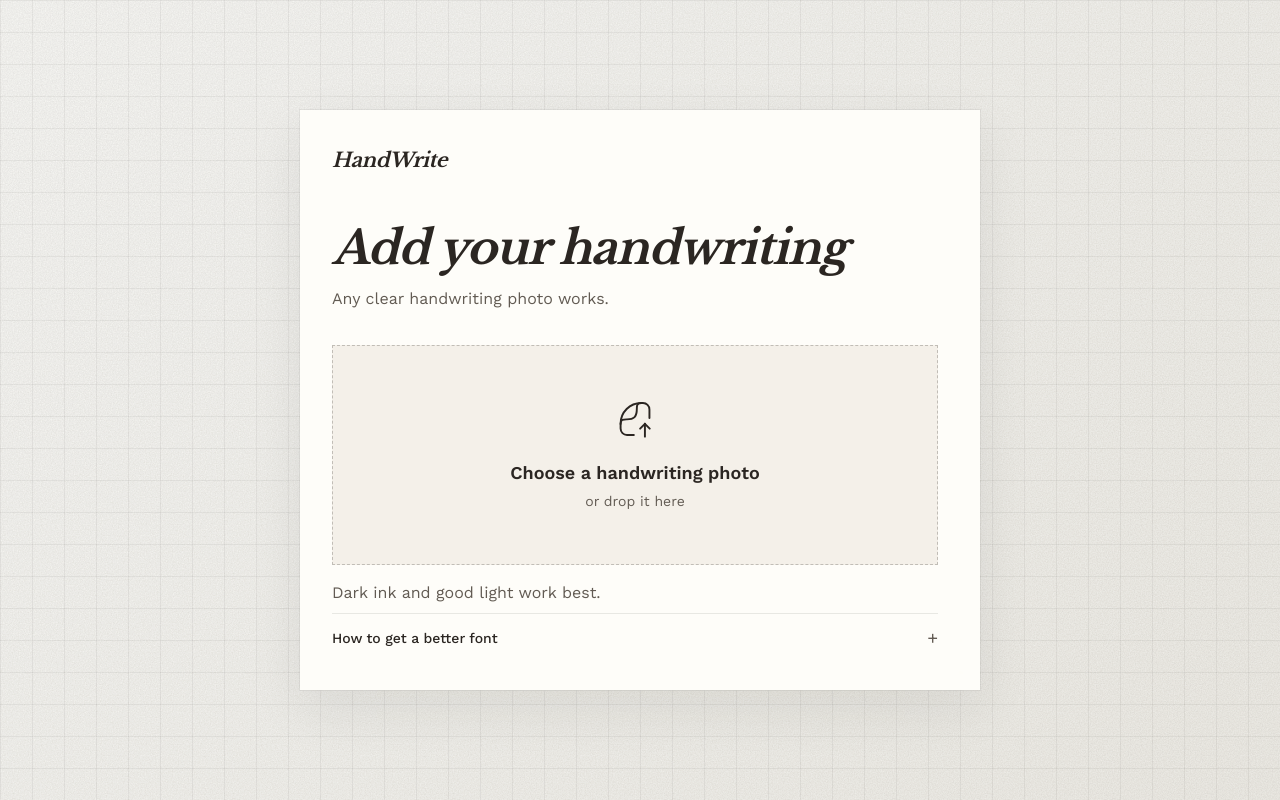
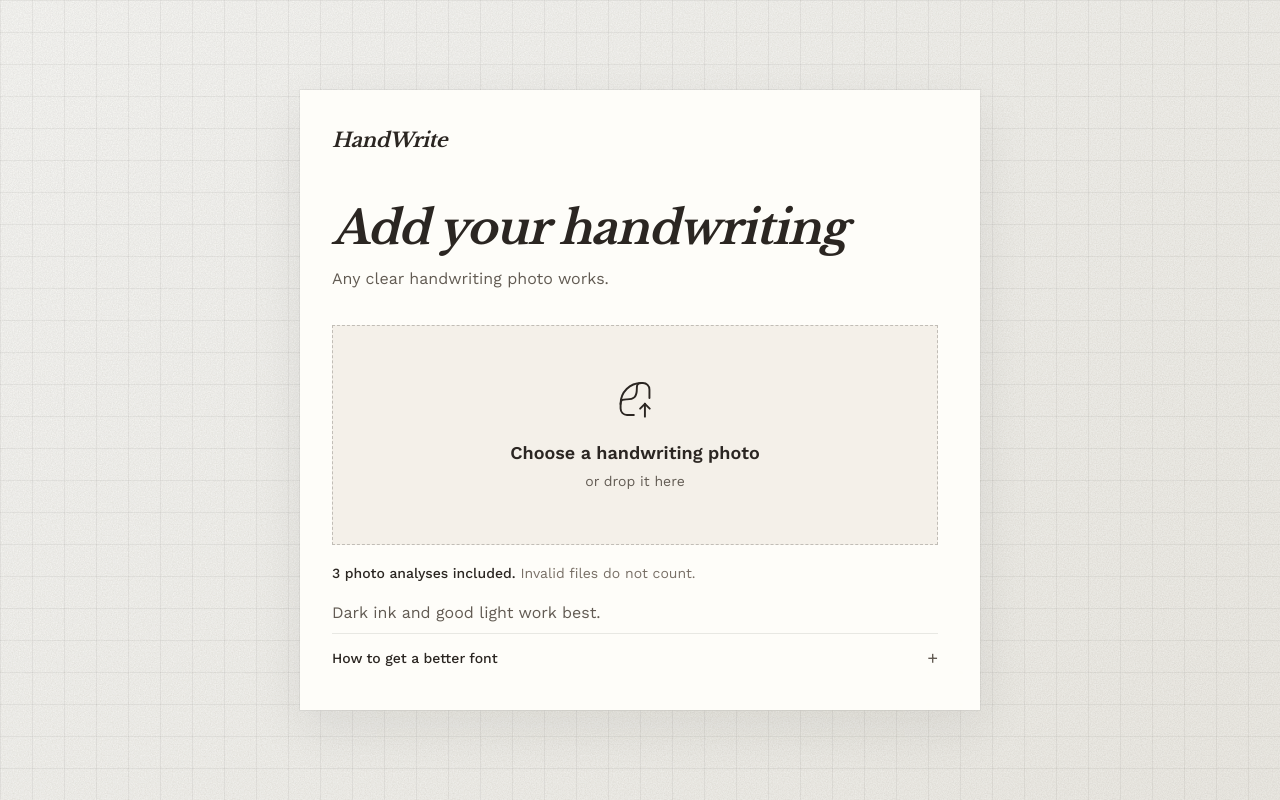
Before and after one commit to jananadiw/handwrite, a Next.js app: page /upload in a window 1280 px wide. Built offline with nearby package versions, Linux system fonts and the light colour scheme.

Commit message:
fix: disclose the photo analysis limit

```diff
--- /dev/null
+++ b/src/app/upload/upload-limit-notice.tsx
@@ -0,0 +1,8 @@
+export function UploadLimitNotice() {
+  return (
+    <p className="mt-4 text-sm leading-6 text-muted">
+      <span className="font-medium text-ink">3 photo analyses included.</span>{" "}
+      Invalid files do not count.
+    </p>
+  );
+}
--- a/src/app/upload/upload-photo-form.tsx
+++ b/src/app/upload/upload-photo-form.tsx
@@ -8,6 +8,7 @@ import { PhotoDropZone } from "./photo-drop-zone";
 import { PhotoGuidelines } from "./photo-guidelines";
 import { ReplaceFontDialog } from "./replace-font-dialog";
 import { UploadActions } from "./upload-actions";
+import { UploadLimitNotice } from "./upload-limit-notice";
 import { UploadState } from "./upload-state";
 import { getUploadHeaderCopy, isUploadProcessing } from "./upload-helpers";
 import type { UploadStatus } from "./upload-types";
@@ -266,6 +267,7 @@ export function UploadPhotoForm() {
                 inputId={inputId}
                 onDrop={handleDrop}
               />
+              <UploadLimitNotice />
               <PhotoGuidelines id={guidelinesId} />
             </>
           ) : null}
```
Also changed, not shown: 1 other file (tests, documents, lock files or other folders).
